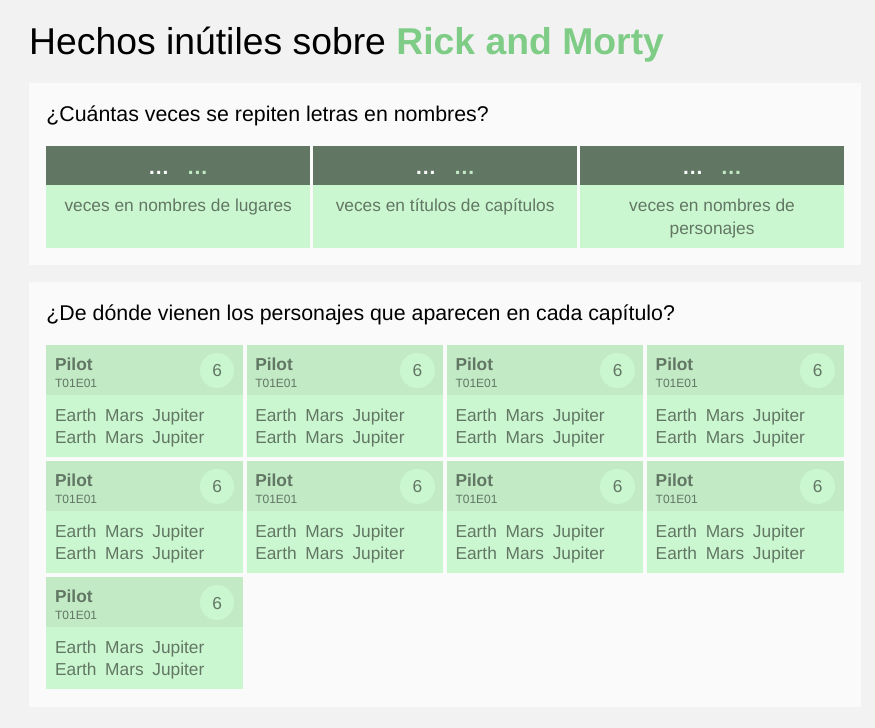
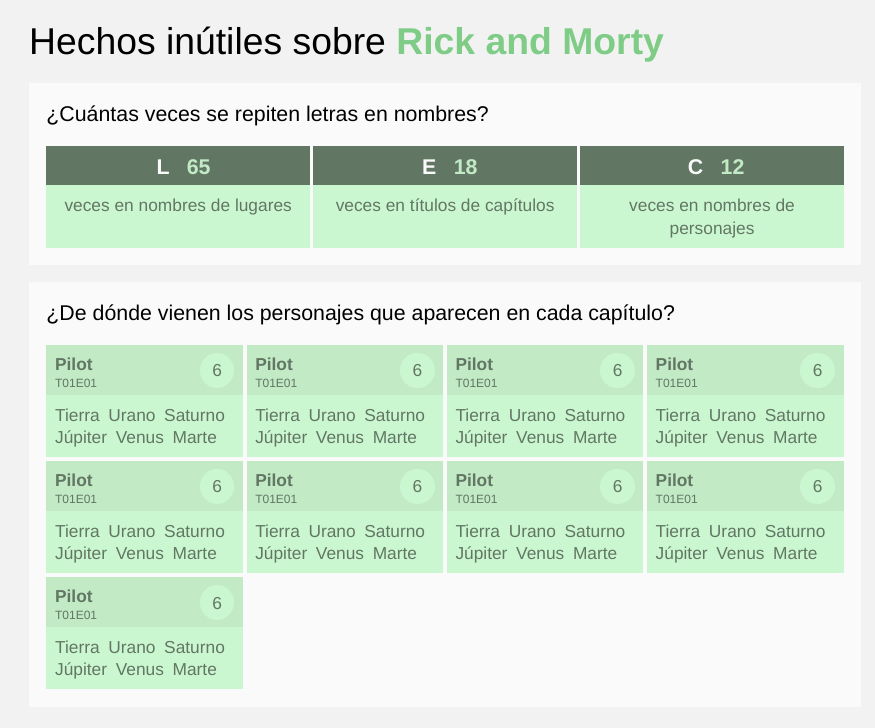
Before and after one commit to agj/vue3-test-app, a Vue app: page / in a window 1280 px wide. Shown: the top 728 px of the page, without its empty margins (195-1070 px from the left). Built offline with nearby package versions, Linux system fonts and the light colour scheme.

Commit message:
Componente EpCharOrigins creado. Uso de LetterCount corregido en App.

```diff
--- a/src/App.vue
+++ b/src/App.vue
@@ -6,13 +6,13 @@
         ¿Cuántas veces se repiten letras en nombres?
       </div>
       <div class="items rows-3">
-        <LetterCount letter="L" :amount="65">
+        <LetterCount :data="{ letter: 'L', amount: 65 }">
           veces en nombres de lugares
         </LetterCount>
-        <LetterCount letter="E" :amount="189">
+        <LetterCount :data="{ letter: 'E', amount: 18 }">
           veces en títulos de capítulos
         </LetterCount>
-        <LetterCount letter="C" :amount="12">
+        <LetterCount :data="{ letter: 'C', amount: 12 }">
           veces en nombres de personajes
         </LetterCount>
       </div>
@@ -22,159 +22,51 @@
         ¿De dónde vienen los personajes que aparecen en cada capítulo?
       </div>
       <div class="items rows-4">
-        <section class="card">
-          <div class="header">
-            <div class="location-amount">6</div>
-            <div class="episode-title">Pilot</div>
-            <div class="episode-number">T01E01</div>
-          </div>
-          <div class="content">
-            <ul class="locations">
-              <li>Earth</li>
-              <li>Mars</li>
-              <li>Jupiter</li>
-              <li>Earth</li>
-              <li>Mars</li>
-              <li>Jupiter</li>
-            </ul>
-          </div>
-        </section>
-        <section class="card">
-          <div class="header">
-            <div class="location-amount">6</div>
-            <div class="episode-title">Pilot</div>
-            <div class="episode-number">T01E01</div>
-          </div>
-          <div class="content">
-            <ul class="locations">
-              <li>Earth</li>
-              <li>Mars</li>
-              <li>Jupiter</li>
-              <li>Earth</li>
-              <li>Mars</li>
-              <li>Jupiter</li>
-            </ul>
-          </div>
-        </section>
-        <section class="card">
-          <div class="header">
-            <div class="location-amount">6</div>
-            <div class="episode-title">Pilot</div>
-            <div class="episode-number">T01E01</div>
-          </div>
-          <div class="content">
-            <ul class="locations">
-              <li>Earth</li>
-              <li>Mars</li>
-              <li>Jupiter</li>
-              <li>Earth</li>
-              <li>Mars</li>
-              <li>Jupiter</li>
-            </ul>
-          </div>
-        </section>
-        <section class="card">
-          <div class="header">
-            <div class="location-amount">6</div>
-            <div class="episode-title">Pilot</div>
-            <div class="episode-number">T01E01</div>
-          </div>
-          <div class="content">
-            <ul class="locations">
-              <li>Earth</li>
-              <li>Mars</li>
-              <li>Jupiter</li>
-              <li>Earth</li>
-              <li>Mars</li>
-              <li>Jupiter</li>
-            </ul>
-          </div>
-        </section>
-        <section class="card">
-          <div class="header">
-            <div class="location-amount">6</div>
-            <div class="episode-title">Pilot</div>
-            <div class="episode-number">T01E01</div>
-          </div>
-          <div class="content">
-            <ul class="locations">
-              <li>Earth</li>
-              <li>Mars</li>
-              <li>Jupiter</li>
-              <li>Earth</li>
-              <li>Mars</li>
-              <li>Jupiter</li>
-            </ul>
-          </div>
-        </section>
-        <section class="card">
-          <div class="header">
-            <div class="location-amount">6</div>
-            <div class="episode-title">Pilot</div>
-            <div class="episode-number">T01E01</div>
-          </div>
-          <div class="content">
-            <ul class="locations">
-              <li>Earth</li>
-              <li>Mars</li>
-              <li>Jupiter</li>
-              <li>Earth</li>
-              <li>Mars</li>
-              <li>Jupiter</li>
-            </ul>
-          </div>
-        </section>
-        <section class="card">
-          <div class="header">
-            <div class="location-amount">6</div>
-            <div class="episode-title">Pilot</div>
-            <div class="episode-number">T01E01</div>
-          </div>
-          <div class="content">
-            <ul class="locations">
-              <li>Earth</li>
-              <li>Mars</li>
-              <li>Jupiter</li>
-              <li>Earth</li>
-              <li>Mars</li>
-              <li>Jupiter</li>
-            </ul>
-          </div>
-        </section>
-        <section class="card">
-          <div class="header">
-            <div class="location-amount">6</div>
-            <div class="episode-title">Pilot</div>
-            <div class="episode-number">T01E01</div>
-          </div>
-          <div class="content">
-            <ul class="locations">
-              <li>Earth</li>
-              <li>Mars</li>
-              <li>Jupiter</li>
-              <li>Earth</li>
-              <li>Mars</li>
-              <li>Jupiter</li>
-            </ul>
-          </div>
-        </section>
-        <section class="card">
-          <div class="header">
-            <div class="location-amount">6</div>
-            <div class="episode-title">Pilot</div>
-            <div class="episode-number">T01E01</div>
-          </div>
-          <div class="content">
-            <ul class="locations">
-              <li>Earth</li>
-              <li>Mars</li>
-              <li>Jupiter</li>
-              <li>Earth</li>
-              <li>Mars</li>
-              <li>Jupiter</li>
-            </ul>
-          </div>
-        </section>
+        <EpCharOrigins
+          episode-title="Pilot"
+          episode-number="T01E01"
+          :origins="['Tierra', 'Urano', 'Saturno', 'Júpiter', 'Venus', 'Marte']"
+        ></EpCharOrigins>
+        <EpCharOrigins
+          episode-title="Pilot"
+          episode-number="T01E01"
+          :origins="['Tierra', 'Urano', 'Saturno', 'Júpiter', 'Venus', 'Marte']"
+        ></EpCharOrigins>
+        <EpCharOrigins
+          episode-title="Pilot"
+          episode-number="T01E01"
+          :origins="['Tierra', 'Urano', 'Saturno', 'Júpiter', 'Venus', 'Marte']"
+        ></EpCharOrigins>
+        <EpCharOrigins
+          episode-title="Pilot"
+          episode-number="T01E01"
+          :origins="['Tierra', 'Urano', 'Saturno', 'Júpiter', 'Venus', 'Marte']"
+        ></EpCharOrigins>
+        <EpCharOrigins
+          episode-title="Pilot"
+          episode-number="T01E01"
+          :origins="['Tierra', 'Urano', 'Saturno', 'Júpiter', 'Venus', 'Marte']"
+        ></EpCharOrigins>
+        <EpCharOrigins
+          episode-title="Pilot"
+          episode-number="T01E01"
+          :origins="['Tierra', 'Urano', 'Saturno', 'Júpiter', 'Venus', 'Marte']"
+        ></EpCharOrigins>
+        <EpCharOrigins
+          episode-title="Pilot"
+          episode-number="T01E01"
+          :origins="['Tierra', 'Urano', 'Saturno', 'Júpiter', 'Venus', 'Marte']"
+        ></EpCharOrigins>
+        <EpCharOrigins
+          episode-title="Pilot"
+          episode-number="T01E01"
+          :origins="['Tierra', 'Urano', 'Saturno', 'Júpiter', 'Venus', 'Marte']"
+        ></EpCharOrigins>
+        <EpCharOrigins
+          episode-title="Pilot"
+          episode-number="T01E01"
+          :origins="['Tierra', 'Urano', 'Saturno', 'Júpiter', 'Venus', 'Marte']"
+        ></EpCharOrigins>
       </div>
     </section>
   </article>
@@ -184,11 +76,13 @@
 import { defineComponent } from "vue";
 
 import LetterCount from "./components/LetterCount.vue";
+import EpCharOrigins from "./components/EpCharOrigins.vue";
 
 export default defineComponent({
   name: "App",
   components: {
     LetterCount,
+    EpCharOrigins,
   },
 });
 </script>
--- /dev/null
+++ b/src/components/EpCharOrigins.vue
@@ -0,0 +1,33 @@
+<template>
+  <section class="card">
+    <div class="header">
+      <div class="location-amount">{{ origins?.length }}</div>
+      <div class="episode-title">{{ episodeTitle }}</div>
+      <div class="episode-number">{{ episodeNumber }}</div>
+    </div>
+    <div class="content">
+      <ul class="locations">
+        <li v-for="origin in origins">{{ origin }}</li>
+      </ul>
+    </div>
+  </section>
+</template>
+
+<script lang="ts">
+export default {
+  props: {
+    episodeTitle: {
+      type: String,
+      required: true,
+    },
+    episodeNumber: {
+      type: String,
+      required: true,
+    },
+    origins: {
+      type: Array,
+      required: true,
+    },
+  },
+};
+</script>
```
Also changed, not shown: 1 other file (tests, documents, lock files or other folders).
